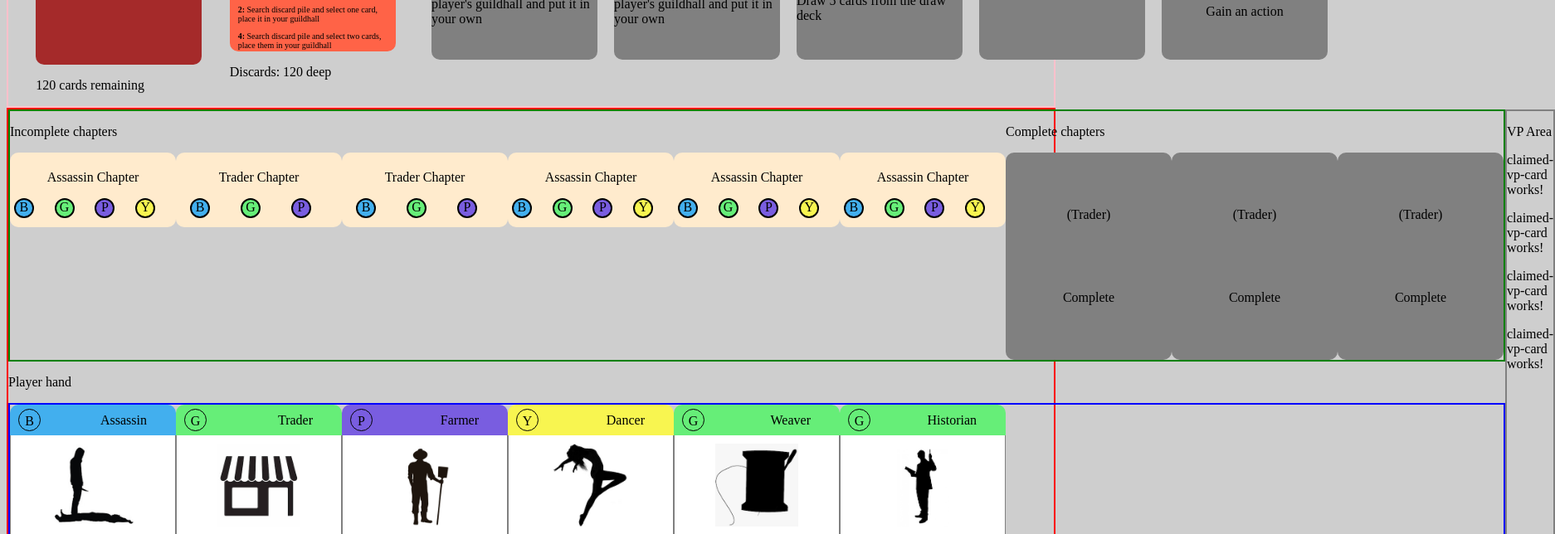
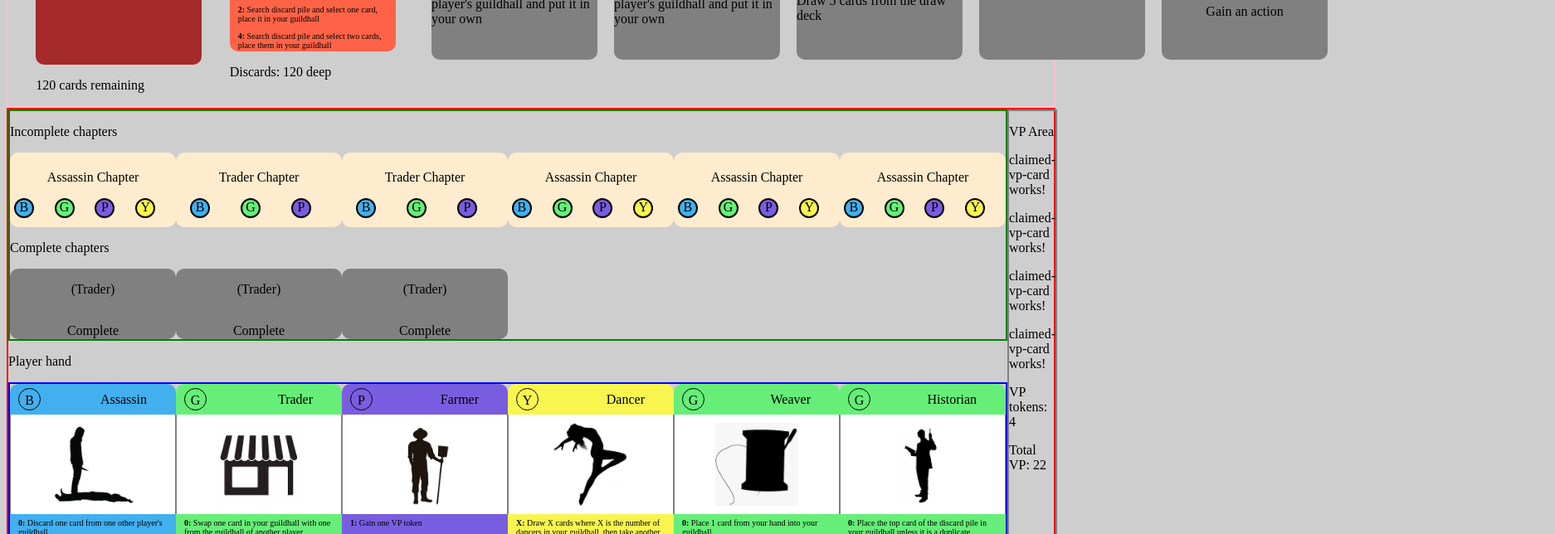
Before and after one commit to jamesnowecki/guildhall, an Angular app: page / in a window 1280 px wide. Shown: the part 240-884 px from the top of the page at 83% size, 1874 px wide, since content can reach past the window. Built offline with nearby package versions, Linux system fonts and the light colour scheme.

Commit message:
fixed score adding and slimlined complete chapters

```diff
--- a/src/app/chapter-complete/chapter-complete.component.scss
+++ b/src/app/chapter-complete/chapter-complete.component.scss
@@ -1,7 +1,7 @@
 .chapter-complete {
     background-color: grey;
     width: 200px;
-    height: 250px;
+    height: 85px;
     border-radius: 10px;
     display: flex;
     flex-direction: column;
--- a/src/app/chapter-incomplete/chapter-incomplete.component.ts
+++ b/src/app/chapter-incomplete/chapter-incomplete.component.ts
@@ -37,7 +37,6 @@ export class ChapterIncompleteComponent implements OnInit {
   constructor() { }
 
   ngOnInit(): void {
-    console.log(this.incompleteChapter)
   }
 
 }
--- a/src/app/player-board/player-board.component.html
+++ b/src/app/player-board/player-board.component.html
@@ -28,5 +28,7 @@
         <div>
             <app-claimed-vp-card *ngFor="let card of VPArray" [VPCard]="card"></app-claimed-vp-card>
         </div>
+        <p>VP tokens: {{victoryTokens}}</p>
+        <p>Total VP: {{score}}</p>
     </div>
 </div>
--- a/src/app/player-board/player-board.component.scss
+++ b/src/app/player-board/player-board.component.scss
@@ -14,17 +14,13 @@
     .guildhall {
         border: 2px solid green;
         display: flex;
-        flex-direction: row;
+        flex-direction: column;
         justify-content: space-between;
 
         div.card-row {
             display: flex;
             flex-direction: row;
             justify-content: flex-start;
-
-            // div {
-            //     padding: 0 2px;
-            // }
         }
     }
 
--- a/src/app/player-board/player-board.component.ts
+++ b/src/app/player-board/player-board.component.ts
@@ -15,7 +15,18 @@ export class PlayerBoardComponent implements OnInit {
   hand: ProfessionCard[] = mockPlayer.hand;
   VPArray: VPCard[] = mockPlayer.vpArray;
   playerCards = mockPlayer;
+  victoryTokens = mockPlayer.victoryTokens;
+  score: number = mockPlayer.victoryTokens + this.getCardScore(this.VPArray);
+
   constructor() { }
+
+  getCardScore(VPArray: VPCard[]): number {
+    let total: number = 0;
+    VPArray.forEach(card => {
+      total = total + card.value;
+    });
+    return total;
+  }
 
   ngOnInit(): void {
   }
```
